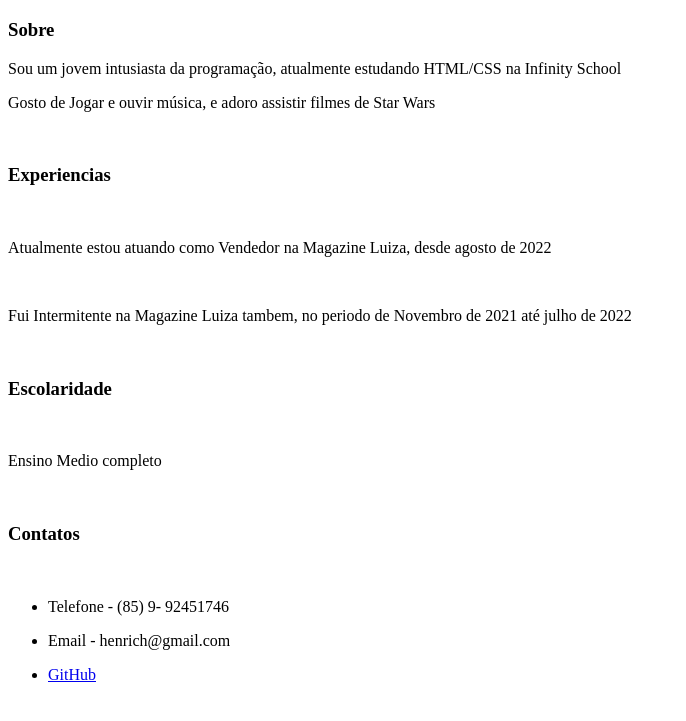
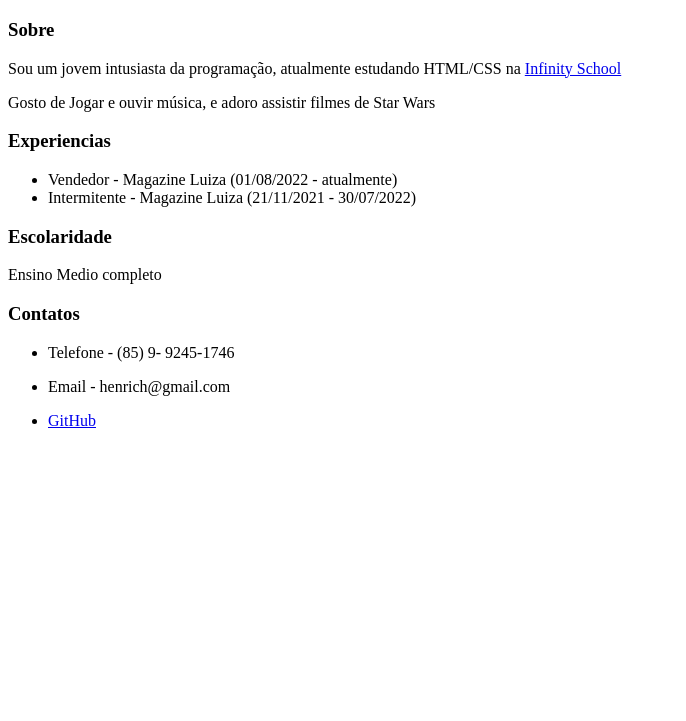
Before and after one commit to HenrichRB/Aula1_elementos_basicos, a plain HTML site: page index.html in a window 1280 px wide. Shown: the part 61-782 px from the top of the page, without its empty margins (0-686 px from the left). Drawn offline with Linux system fonts and the light colour scheme.

Commit message:
Update index.html

```diff
--- a/index.html
+++ b/index.html
@@ -4,28 +4,36 @@
     <meta charset="UTF-8">
     <meta name="viewport" content="width=device-width, initial-scale=1.0">
     <title>Meu Currículo</title>
+    <link rel="stylesheet" href="style.css">
 </head>
 <body>
     <h1>Henrique Ribeiro Barros</h1>
+
     <h3>Sobre</h3>
-    <p>Sou um jovem intusiasta da programação, atualmente estudando HTML/CSS na Infinity School</p>
+
+    <p>Sou um jovem intusiasta da programação, atualmente estudando HTML/CSS na <a href="https://infinityschool.eadplataforma.app/" target="_blank" rel="external">Infinity School</a></p>
+
     <p>Gosto de Jogar e ouvir música, e adoro assistir filmes de Star Wars</p>
-    <br>
+
     <h3>Experiencias</h3>
-    <br>
-    <p>Atualmente estou atuando como Vendedor na Magazine Luiza, desde agosto de 2022</p>
-    <br>
-    <p>Fui Intermitente na Magazine Luiza tambem, no periodo de Novembro de 2021 até julho de 2022</p>
-    <br>
-    <h3>Escolaridade</h3>
-    <br>
-    <p>Ensino Medio completo</p>
-    <br>
-    <h3>Contatos</h3>
-    <br>
+
     <ul>
         <li>
-            <p>Telefone - (85) 9- 92451746</p>
+            Vendedor - Magazine Luiza (01/08/2022 - atualmente)
+        </li>
+        <li>
+            Intermitente - Magazine Luiza (21/11/2021 - 30/07/2022)
+        </li>
+    </ul>
+
+    <h3>Escolaridade</h3>
+
+    <p>Ensino Medio completo</p>
+
+    <h3>Contatos</h3>
+    <ul>
+        <li>
+            <p>Telefone - (85) 9- 9245-1746</p>
         </li>
         <li>
             <p>Email - henrich@gmail.com</p>
```
